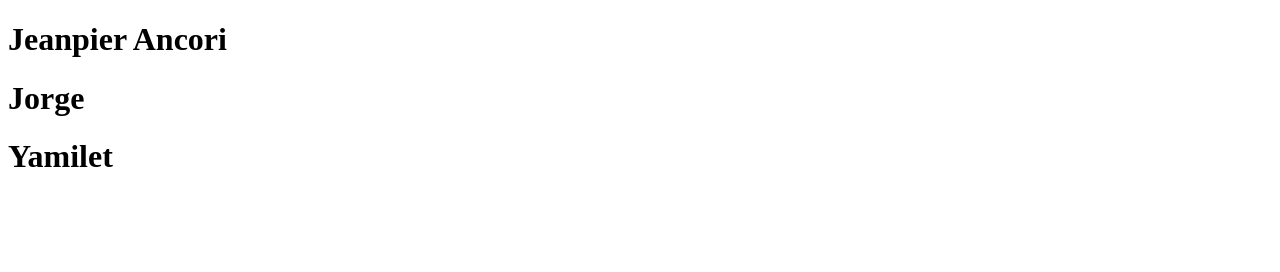
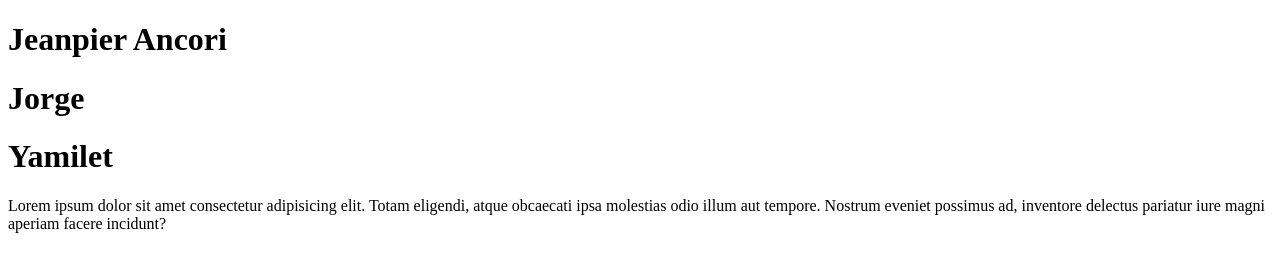
Before and after one commit to jeanpier22/Proyecto-Grupal, a plain HTML site: page index.html in a window 1280 px wide. Drawn offline with Linux system fonts and the light colour scheme.

Commit message:
Inicializando rama Jorge

```diff
--- a/index.html
+++ b/index.html
@@ -10,5 +10,6 @@
     <h1>Jorge</h1>
     <!--Sección 2-->
     <h1>Yamilet</h1>
+    <p>Lorem ipsum dolor sit amet consectetur adipisicing elit. Totam eligendi, atque obcaecati ipsa molestias odio illum aut tempore. Nostrum eveniet possimus ad, inventore delectus pariatur iure magni aperiam facere incidunt?</p>
 </body>
 </html>
```
